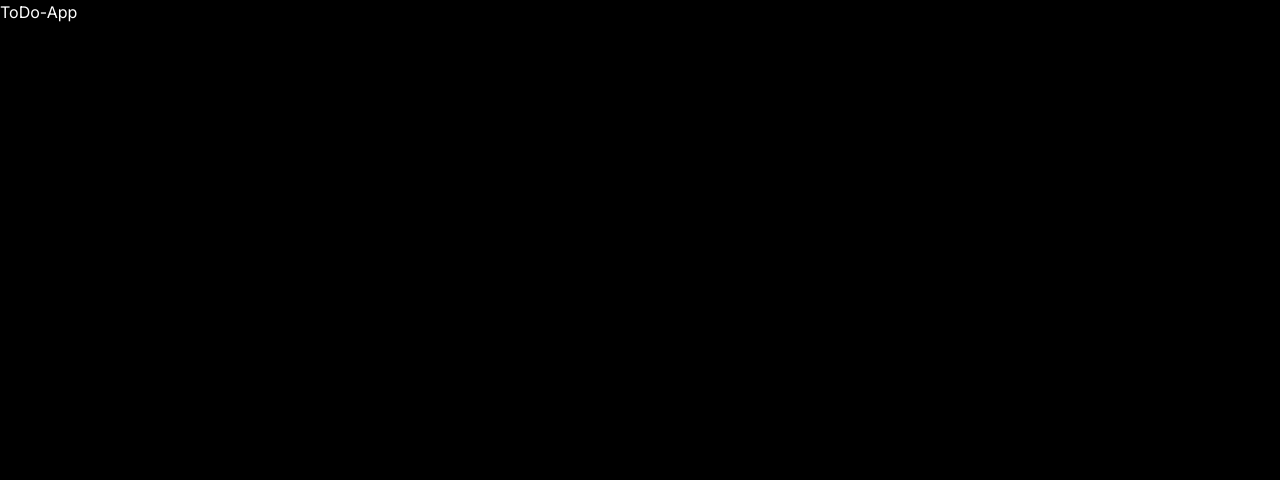
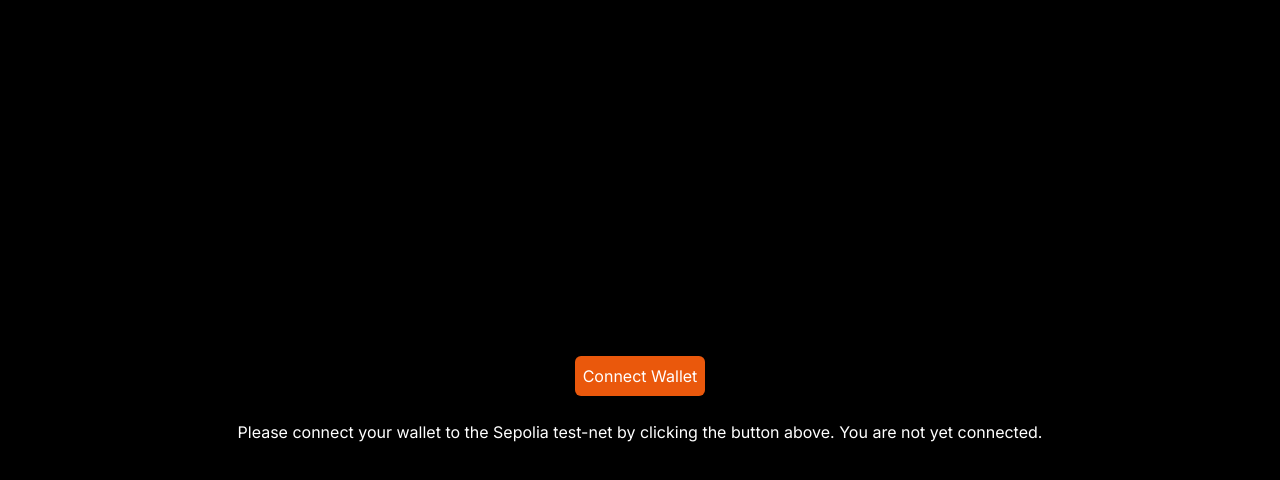
Before and after one commit to f-fardin-dev/ToDo-SmartContract, a Next.js app: page / in a window 1280 px wide. Shown: the top 480 px of the page. Built offline with nearby package versions, Linux system fonts and the light colour scheme.

Commit message:
feat: add ConnectWallet, and TaskApp components
Use this component in the page

```diff
--- a/src/app/page.tsx
+++ b/src/app/page.tsx
@@ -1,3 +1,17 @@
+"use client";
+
+import { TaskApp } from "@app/components/TaskApp";
+import { TasksProvider } from "@app/context/TaskContext";
+import { WalletProvider } from "@app/context/WalletContext";
+
 export default function Home() {
-  return <main>ToDo-App</main>;
+  return (
+    <main className="flex min-h-screen flex-col items-center justify-start p-12">
+      <TasksProvider>
+        <WalletProvider>
+          <TaskApp />
+        </WalletProvider>
+      </TasksProvider>
+    </main>
+  );
 }
--- /dev/null
+++ b/src/components/ConnectWallet.tsx
@@ -0,0 +1,24 @@
+"use client";
+
+import { connectWallet } from "@app/Services/connections";
+
+export const ConnectWallet = () => {
+  const handleConnectWallet = async () => {
+    await connectWallet();
+  };
+
+  return (
+    <div className="flex flex-col gap-6 justify-center items-center my-auto">
+      <button
+        className="bg-orange-600 p-2 rounded-md hover:scale-105 active:scale-100"
+        onClick={handleConnectWallet}
+      >
+        Connect Wallet
+      </button>
+      <span className="text-center">
+        Please connect your wallet to the Sepolia test-net by clicking the
+        button above. You are not yet connected.
+      </span>
+    </div>
+  );
+};
--- /dev/null
+++ b/src/components/TaskApp.tsx
@@ -0,0 +1,7 @@
+import { useWallet } from "@app/context/WalletContext";
+import { ConnectWallet } from "./ConnectWallet";
+
+export const TaskApp = () => {
+  const { account } = useWallet();
+  return account ? <span>Task list</span> : <ConnectWallet />;
+};
```
